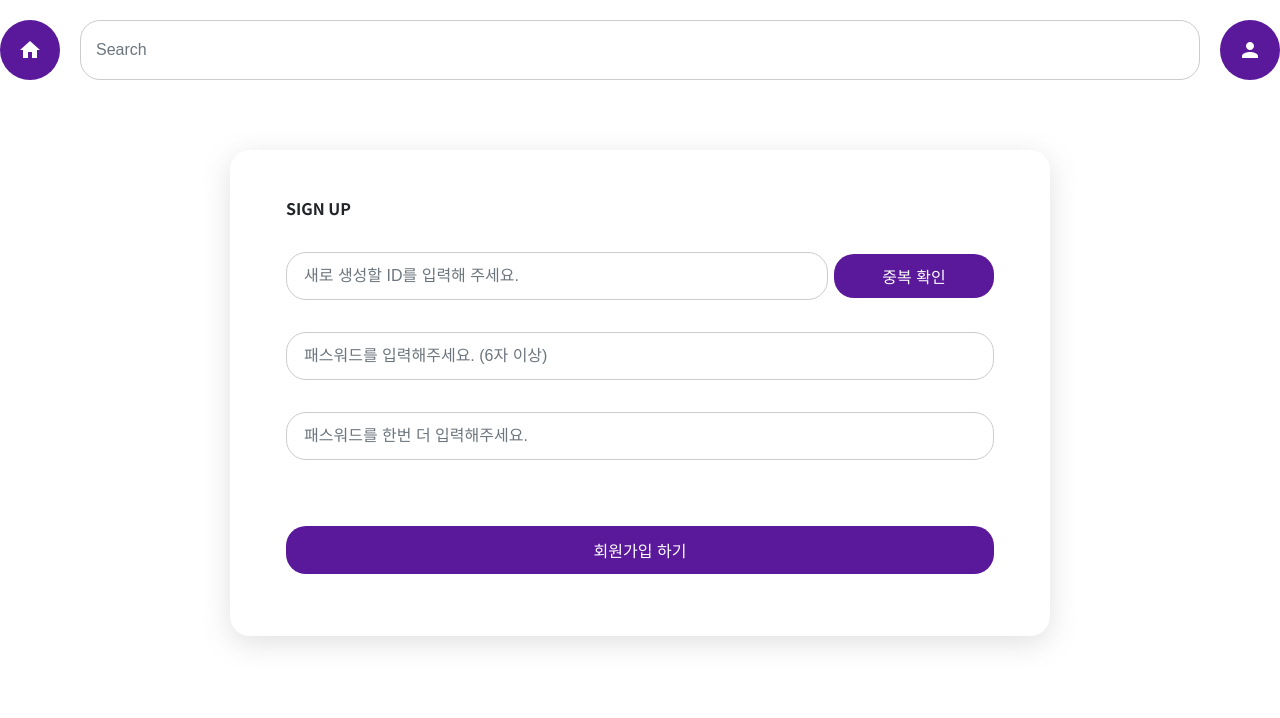
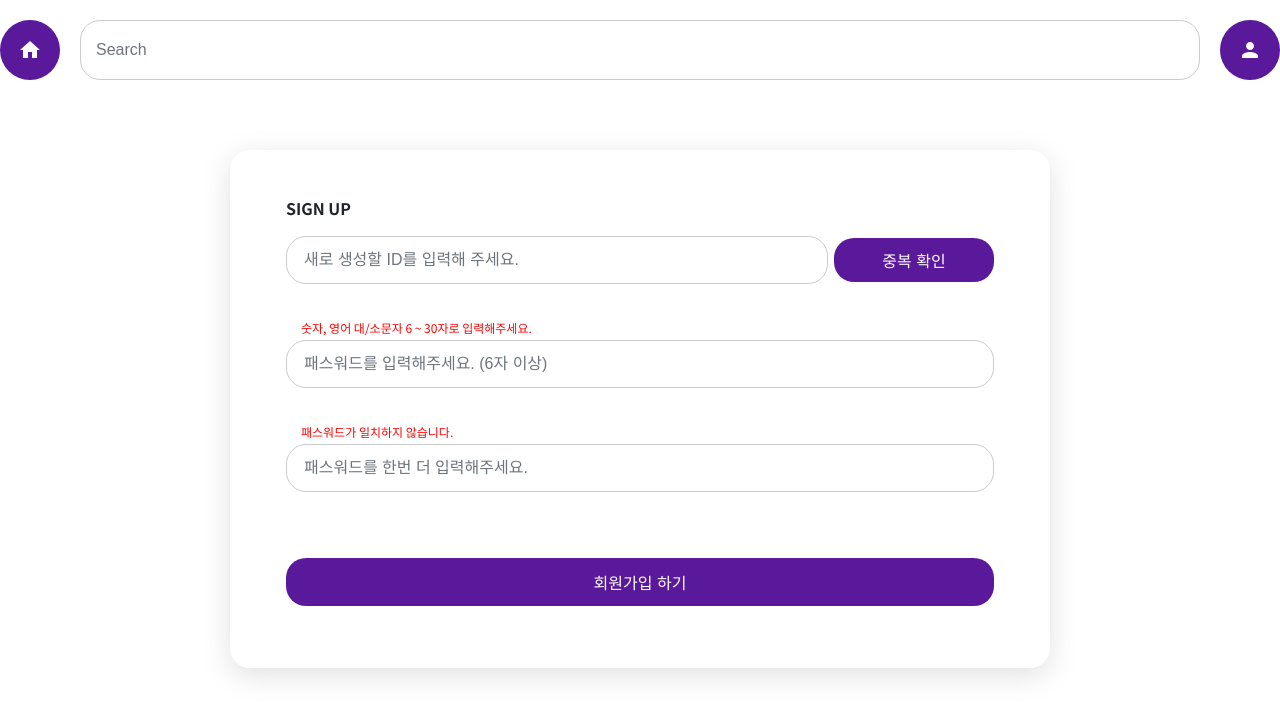
Before and after one commit to HseongH/Bohemian-Rhapsody, a React (Create React App) app: page /signup in a window 1280 px wide. Shown: the top 718 px of the page. Built offline with nearby package versions, Linux system fonts and the light colour scheme.

Commit message:
중간 업로드

```diff
--- a/src/common/validation.js
+++ b/src/common/validation.js
@@ -1,10 +1,10 @@
-export const idCheck = (nickname) => {
+export const idVal = (nickname) => {
     let _reg = /[A-Za-z0-9]{4,20}$/;
 
     return _reg.test(nickname);
 }
 
-export const pwdCheck = (password) => {
+export const pwdVal = (password) => {
     let _reg = /[A-Za-z0-9]{6,30}$/;
 
     return _reg.test(password);
--- a/src/elements/Input.js
+++ b/src/elements/Input.js
@@ -33,7 +33,7 @@ const InputStyle = styled.input`
   }
 `;
 
-const Input = ({ placeholder, type, value, changeEvent, keyPress, ...props }) => {
+const Input = ({ placeholder, type, value, changeEvent, inputEvent, keyPress, ...props }) => {
   return (
     <InputStyle
       {...props}
@@ -41,6 +41,7 @@ const Input = ({ placeholder, type, value, changeEvent, keyPress, ...props }) =>
       type={type}
       value={value}
       onChange={changeEvent}
+      addEventListener={inputEvent}
       onKeyPress={keyPress}
     />
   );
@@ -55,6 +56,7 @@ Input.defaultProps = {
   fontSize: '16px',
   type: 'text',
   changeEvent: () => {},
+  inputEvent: () => {},
   keyPress: () => {},
   placeholder: '텍스트를 입력해주세요',
 };
--- a/src/pages/SignUp.js
+++ b/src/pages/SignUp.js
@@ -10,7 +10,7 @@ import { useDispatch, useSelector } from 'react-redux';
 import { IndeterminateCheckBox } from '@material-ui/icons';
 
 //VALIDATION
-import { idCheck, pwdCheck } from '../common/validation'
+import { idVal, pwdVal } from '../common/validation'
 
 const SignUp = (props) => {
   const dispatch = useDispatch();
@@ -51,11 +51,11 @@ const SignUp = (props) => {
           <Title>SIGN UP</Title>
 
           <Grid padding="16px 0px 0px">
-            <Text fontSize="12px" lineHeight="2" textIndent="15px">
-              {dupState ? '사용 가능한 아이디입니다.' : null}
-            </Text>
+            {dupState ? (<Text fontSize="12px" color="green" lineHeight="2" textIndent="15px">
+              사용 가능한 아이디입니다.</Text>
+            ) : null}
           </Grid>
-          <Grid is_flex padding="16px 0px">
+          <Grid is_flex padding="0px 0px 16px">
             <Input
               placeholder="새로 생성할 ID를 입력해 주세요."
               changeEvent={(event) => {
@@ -75,18 +75,22 @@ const SignUp = (props) => {
             </Button>
           </Grid>
           <Grid padding="16px 0px">
-            <Text fontSize="12px" lineHeight="2" textIndent="15px"></Text>
+            <Text fontSize="12px" color="red" lineHeight="2" textIndent="15px">
+              숫자, 영어 대/소문자 6 ~ 30자로 입력해주세요.</Text>
             <Input
               placeholder="패스워드를 입력해주세요. (6자 이상)"
               type="password"
               changeEvent={(e) => {
                 setPwd(e.target.value);
               }}
+
               padding="14px 17px"
             />
           </Grid>
           <Grid padding="16px 0px 50px 0px">
-            <Text fontSize="12px" lineHeight="2" textIndent="15px"></Text>
+            <Text fontSize="12px" color="red" lineHeight="2" textIndent="15px">
+              패스워드가 일치하지 않습니다.
+            </Text>
             <Input
               placeholder="패스워드를 한번 더 입력해주세요."
               type="password"
```
